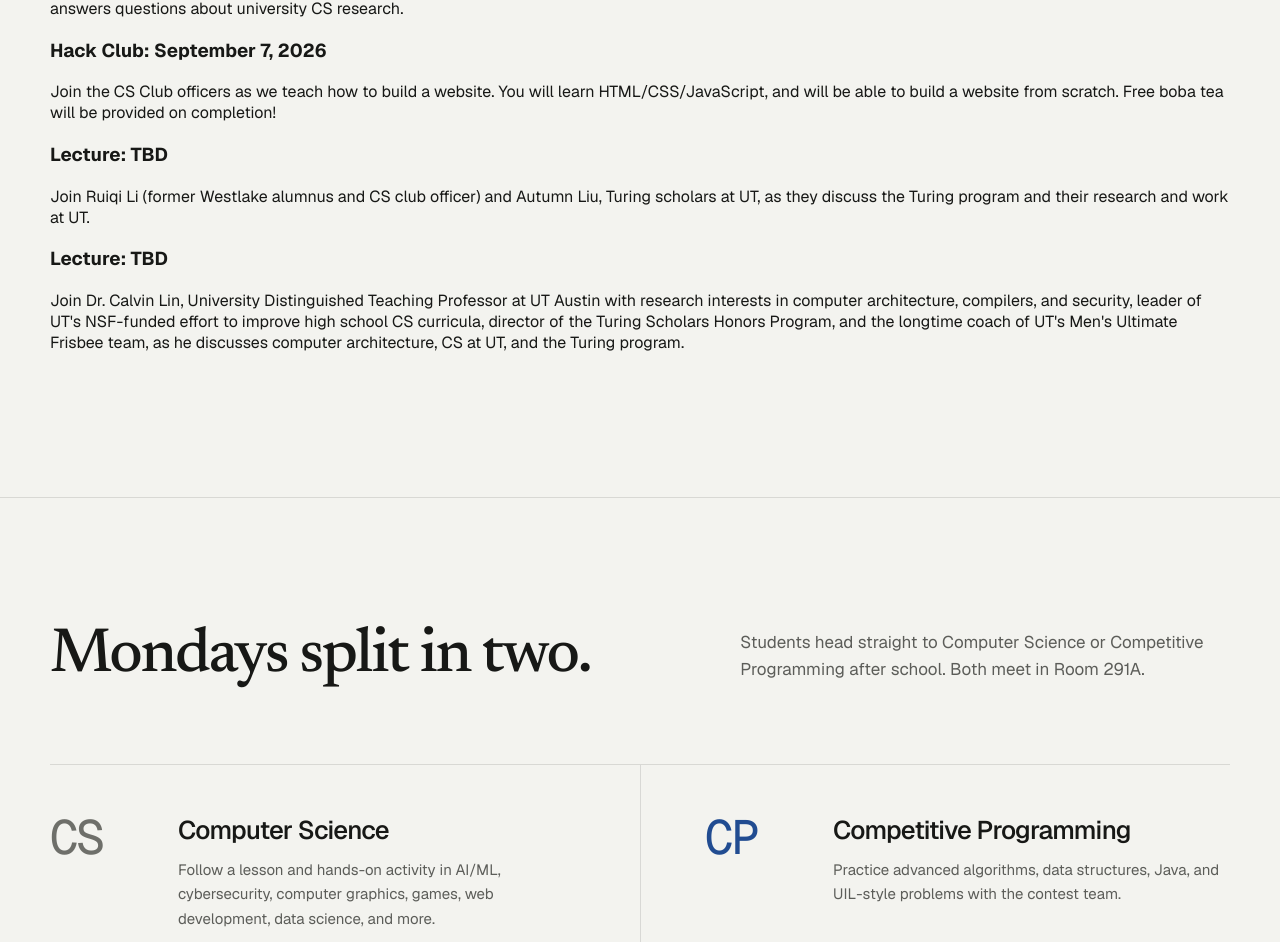
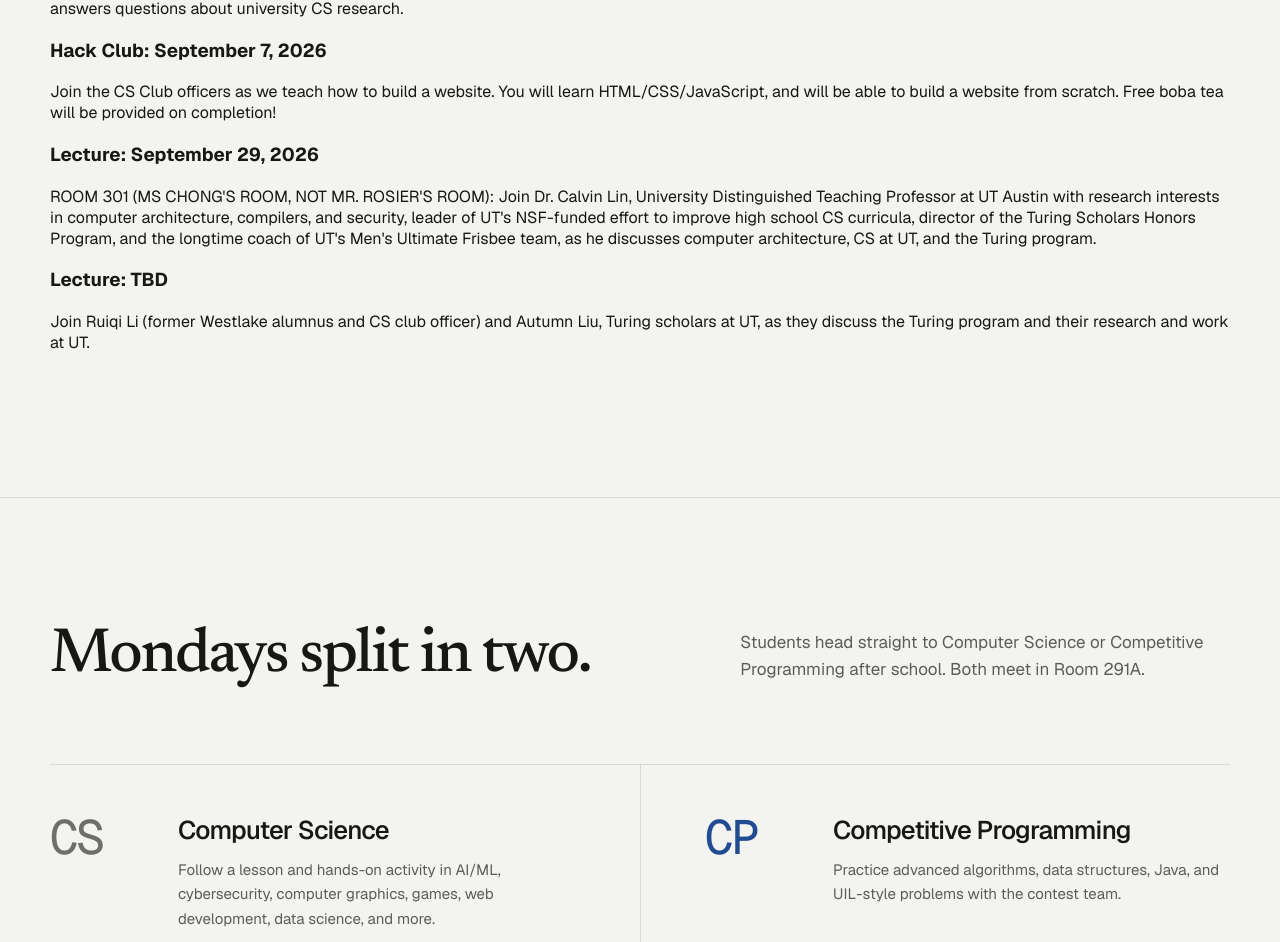
Before and after one commit to Zw96042/cs-website, a React (Vite) app: page / in a window 1280 px wide. Shown: the part 1077-2019 px from the top of the page. Built offline with nearby package versions, Linux system fonts and the light colour scheme.

Commit message:
fix: update lin's lecture date

```diff
--- a/src/components/EventsSection.jsx
+++ b/src/components/EventsSection.jsx
@@ -13,15 +13,15 @@
   },
   {
     code: "Lecture",
-    date: "TBD",
+    date: "September 29, 2026",
     description:
-      "Join Ruiqi Li (former Westlake alumnus and CS club officer) and Autumn Liu, Turing scholars at UT, as they discuss the Turing program and their research and work at UT.",
+      "ROOM 301 (MS CHONG'S ROOM, NOT MR. ROSIER'S ROOM): Join Dr. Calvin Lin, University Distinguished Teaching Professor at UT Austin with research interests in computer architecture, compilers, and security, leader of UT's NSF-funded effort to improve high school CS curricula, director of the Turing Scholars Honors Program, and the longtime coach of UT's Men's Ultimate Frisbee team, as he discusses computer architecture, CS at UT, and the Turing program.",
   },
   {
     code: "Lecture",
     date: "TBD",
     description:
-      "Join Dr. Calvin Lin, University Distinguished Teaching Professor at UT Austin with research interests in computer architecture, compilers, and security, leader of UT's NSF-funded effort to improve high school CS curricula, director of the Turing Scholars Honors Program, and the longtime coach of UT's Men's Ultimate Frisbee team, as he discusses computer architecture, CS at UT, and the Turing program.",
+      "Join Ruiqi Li (former Westlake alumnus and CS club officer) and Autumn Liu, Turing scholars at UT, as they discuss the Turing program and their research and work at UT.",
   },
 ];
 export default function EventsSection() {
```
